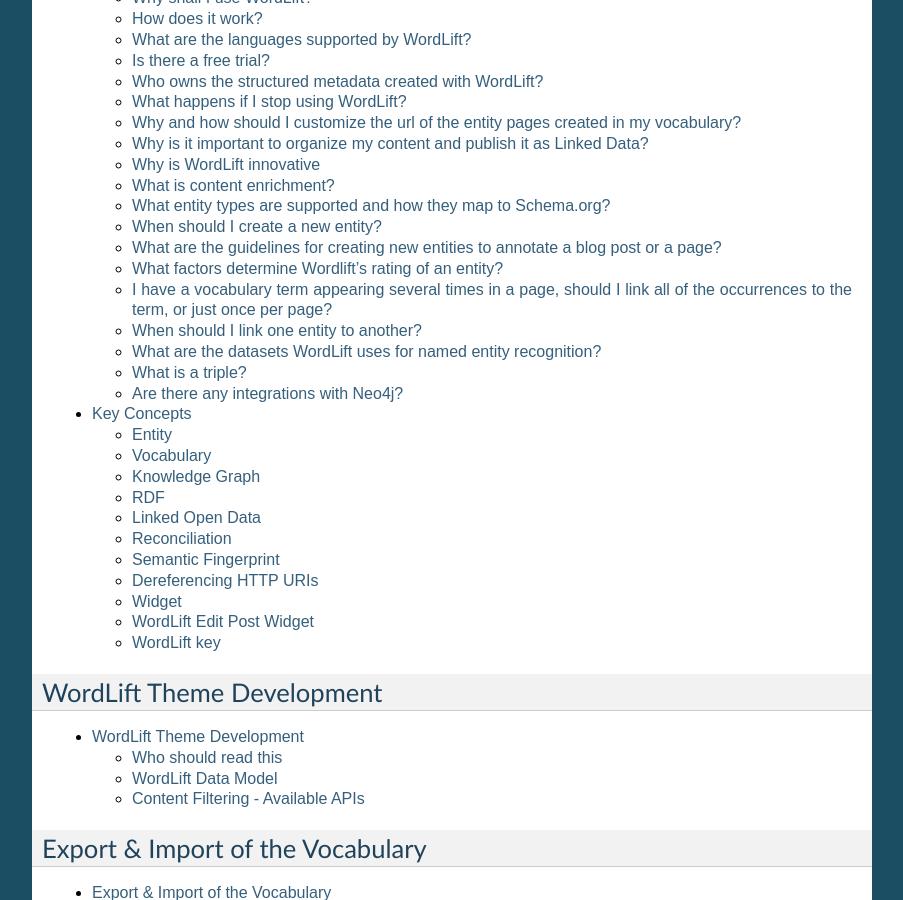
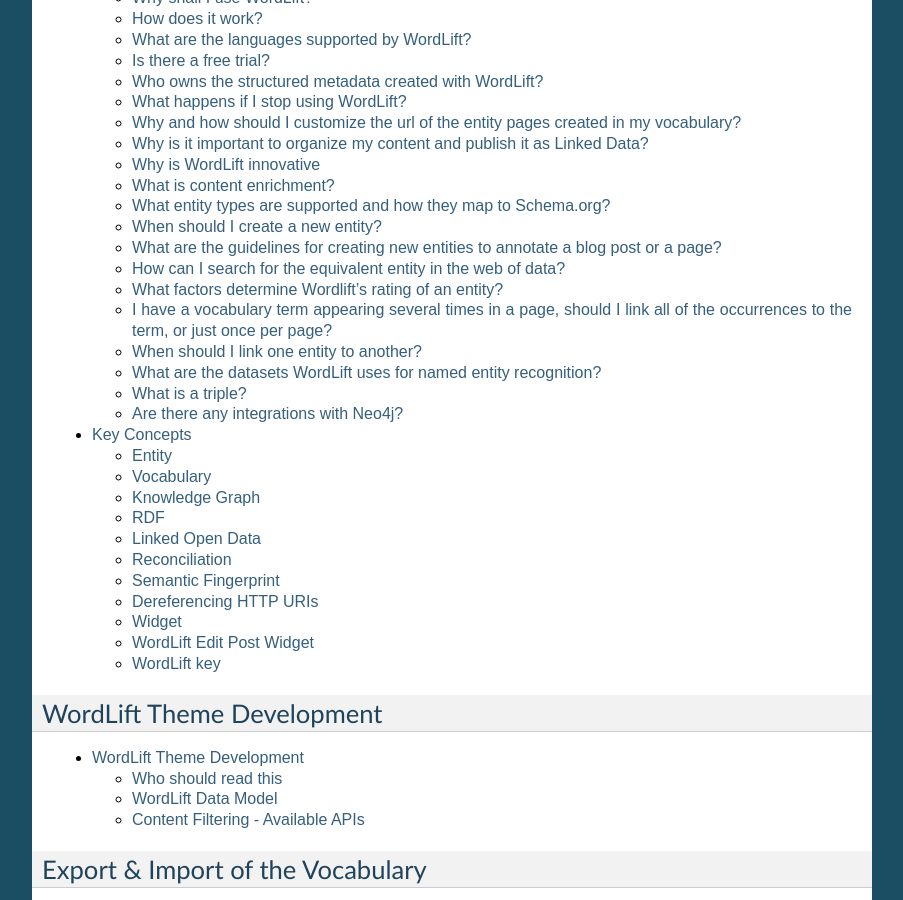
Before and after one commit to insideout10/wordlift-docs, a Sphinx documentation site: the page built from docs/index.rst, in a window 1280 px wide and 900 px high, scrolled down 1066 px. Shown: the whole window, without its empty margins (198-1101 px from the left). Built offline with Sphinx 7.4.7, drawn with Linux system fonts in a browser that asks for light colours; some of the changed lines change nothing that is shown.

Commit message:
Adding a new FAQ

```diff
--- a/docs/faq.rst
+++ b/docs/faq.rst
@@ -37,7 +37,7 @@
 What are the languages supported by WordLift?
 _____________
 
-WordLift currently supports the following languages: English, 中文 (Chinese), Español (Spanish), Русский (Russian), Português (Portuguese), Français (French), Deutsch (German), Italiano (Italian), Nederlands (Dutch), Svenska (Swedish) and Dansk (Danish).
+WordLift currently supports 32 languages: Chinese, Danish, German, English, French, Italian, Dutch, Russian, Spanish, Portuguese, Swedish, Turkish, Albanian, Belarusian, Bulgarian, Catalan, Croatian, Czech, Estonian, Finnish, Hungarian, Icelandic, Indonesian, Latvian, Lithuanian, Norwegian, Polish, Romanian, Serbian, Slovak, Slovenian, Ukrainian.
 
 .. note::
 	WordLift supports one language at the time. The main language of the website can be configured from the WordLift settings.
@@ -46,8 +46,8 @@
 Is there a free trial?
 _____________
 
-No. We do not offer a *free trial* but your monthly subscription comes with a **14-day 100% money back guarantee**. If after two weeks you are not happy with WordLift, `contact us <mailto:support@wordlift.io>`_ and we will refund you right away, no questions asked.
-We do offer **free additional months** though, with the purchase of our 6-month or 12-month packages. `Check it out <https://wordlift.io/#plan-and-price>`_
+Yes! All of our subscriptions come with a **14-day free trial**. If after two weeks you are not happy with WordLift, `contact us <mailto:support@wordlift.io>`_ and we will cancel your subscription, no questions asked.
+In addition, with the purchase of our 6-month or 12-month packages, we offer free additional months. `Check it out <https://wordlift.io/pricing>`_!
 
 Who owns the structured metadata created with WordLift?
 _____________
@@ -134,6 +134,26 @@
 
 All entities shall be matched to the proper language of the content.
 
+How can I search for the equivalent entity in the web of data?
+_____________
+A published datasets like the knowledge graph that users create with WordLift shall link to other existing datasets. `Tim Berners Lee <https://wordlift.io/blog/en/entity/tim-berners-lee/>`_ in his "Linked Data" note of 2006 outlined 4 principles of `linked data <https://wordlift.io/blog/en/entity/linked-data/>`_
+
+1. Use URIs to name (identify) things.
+2. Use HTTP URIs so that these things can be looked up (interpreted, "dereferenced").
+3. Provide useful information about what a name identifies when it's looked up, using open standards such as RDF, SPARQL, etc.
+4. Refer to other things using their HTTP URI-based names when publishing data on the Web.
+
+Specifically the 4th linked data principle is meant to ensure a Web of data and not just a set of unconnected data islands. WordLift during the analysis automatically interlinks detected entities with various datasets (DBpedia, Yago, Freebase etc.) but what if you're creating a new entity from scratch? How can we find  an equivalent resource for a newly created entity on the Web of linked data?
+
+There are basically three ways of doing it in such a way that semantic search engienes like Google, Bing and Yandex can benefit from:
+
+1. ask Google a query by adding "site:dbpedia.org" to the name of the entity (ie "*site:dbpedia.org apache marmotta*"). Google will provide a list of results, chose the URL that start with *dbpedia.org/page/* (ie *dbpedia.org/page/Apache_Marmotta*), replace */page/* with */resource/* and you have the `sameAs` link to be added to your entity
+
+2. look for the entity in Wikidata by using the search bar on the `wikidata.org <https://wikidata.org>`_ website. The search bar is on the top right corner. The URL for the equivalent entity of Apache Marmotta in Wikidata is `https://www.wikidata.org/wiki/Q16928009`
+
+3. use the Google Knowledge Graph Search (here is `a link <https://developers.google.com/knowledge-graph/>`_ to the documentation by Google). You will need an API Key from Google. Using your personal API key you will be able to search the Google Knowledge Graph by using a simple HTTP request. Here is an example `https://kgsearch.googleapis.com/v1/entities:search?query=andrea+volpini&key=API_KEY&limit=1&indent=True` (simply replace API_KEY with your own API Key). The API responds with a JSON-LD and you will need to look for the `machine id` located under ``itemListElement` > `result` > `@id`. This should be something like `kg:/m/0djtw2h` now take the id and rewrite it by adding *http://rdf.freebase.com/ns/* and by replacing `/m/` with `/m.` see here: *http://rdf.freebase.com/ns/m.0ndhxqz* - while Freebase no longer exists the `machine id` remains valid and we prefer to add as `sameAs` a link to a RDF resource just like dbpedia does.
+
+
 What factors determine Wordlift's rating of an entity?
 _____________
 
```
